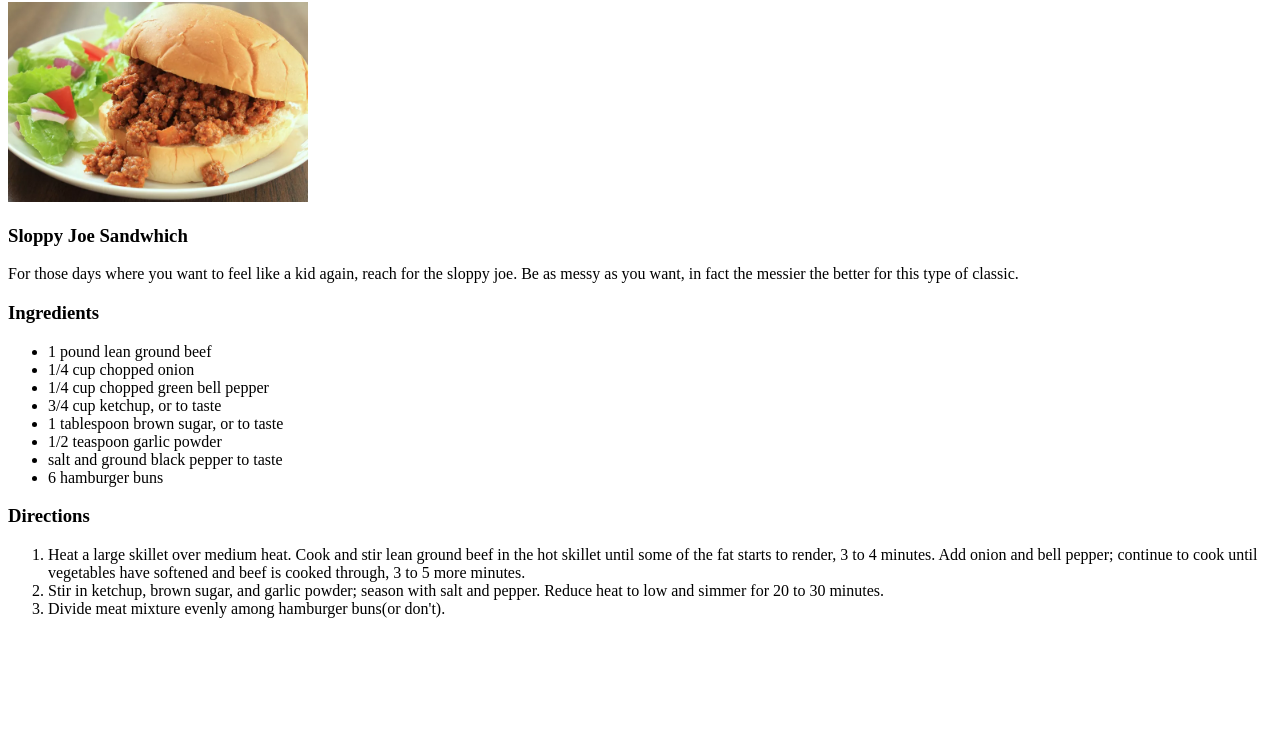
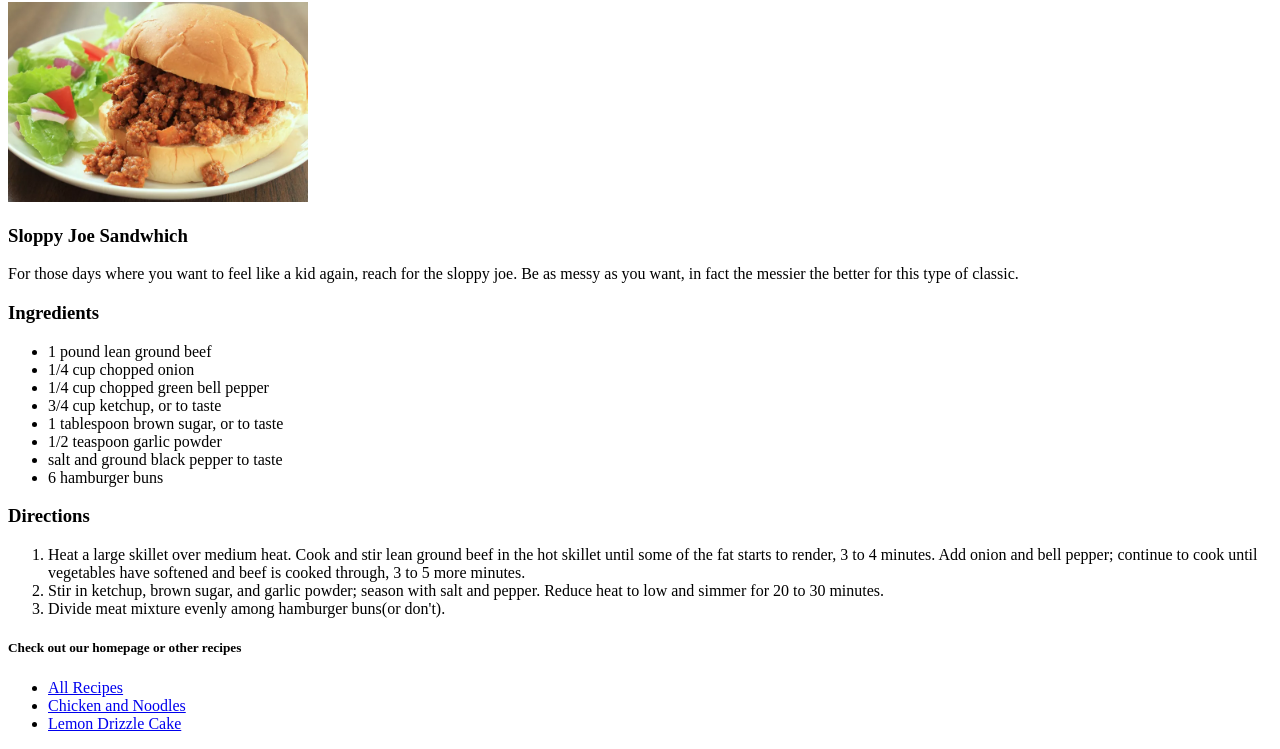
Before and after one commit to gizmoick/odin-recipes, a plain HTML site: page recipes/sloppyjoe.html in a window 1280 px wide. Shown: the part 78-827 px from the top of the page. Before the commit the page ends 800 px from the top, so only its background shows below. Drawn offline with Linux system fonts and the light colour scheme.

Commit message:
Add hyperlinks to other pages

```diff
--- a/recipes/sloppyjoe.html
+++ b/recipes/sloppyjoe.html
@@ -30,6 +30,13 @@
         <li>Divide meat mixture evenly among hamburger buns(or don't).</li>
       </ol>
 
+      <h5>Check out our homepage or other recipes</h5>
+        <ul>
+          <li><a href="../index.html">All Recipes</a></li>
+          <li><a href="../recipes/chicken-noodle.html">Chicken and Noodles</a></li>
+          <li><a href="../recipes/lemondrizcake.html">Lemon Drizzle Cake</a></li>
+        </ul>
+
 
   </body>
 
```
Also changed, not shown: recipes/chicken-noodle.html (+7 -1 lines), recipes/lemondrizcake.html (+7 -2 lines).
